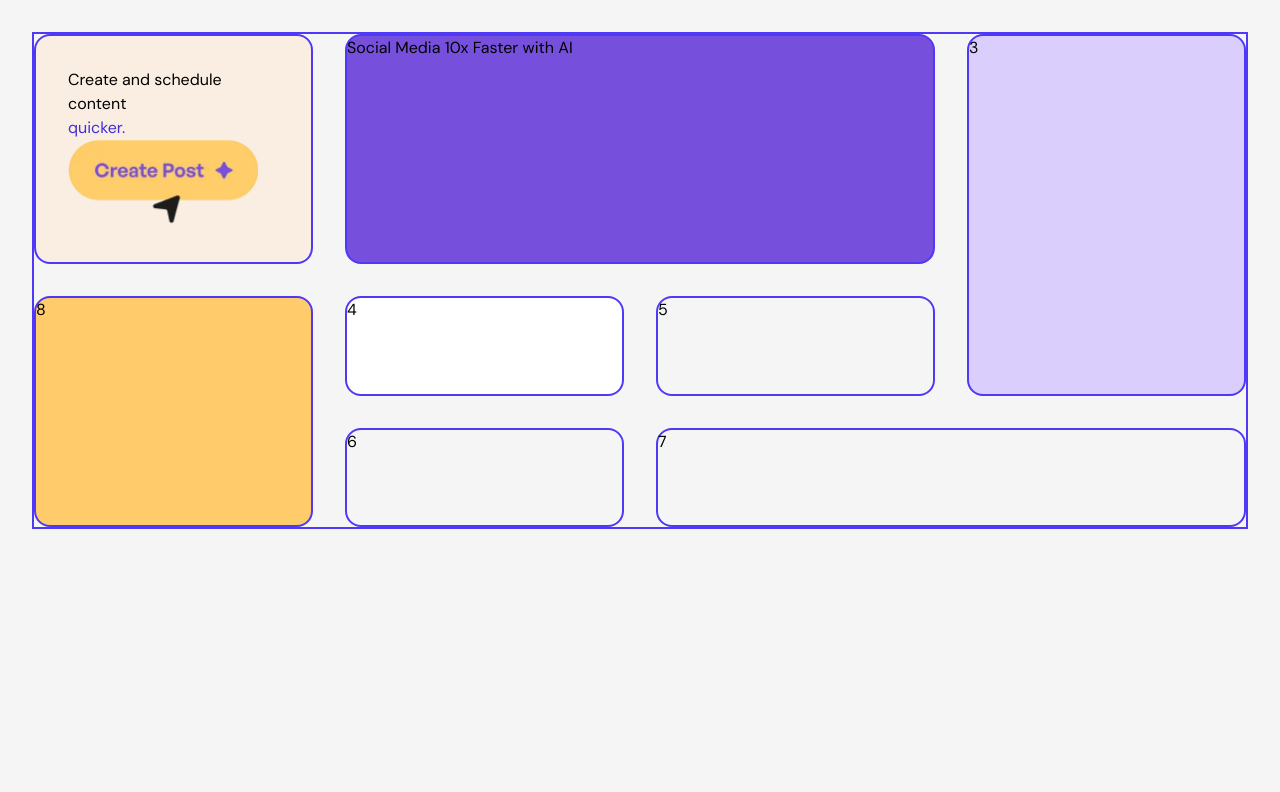
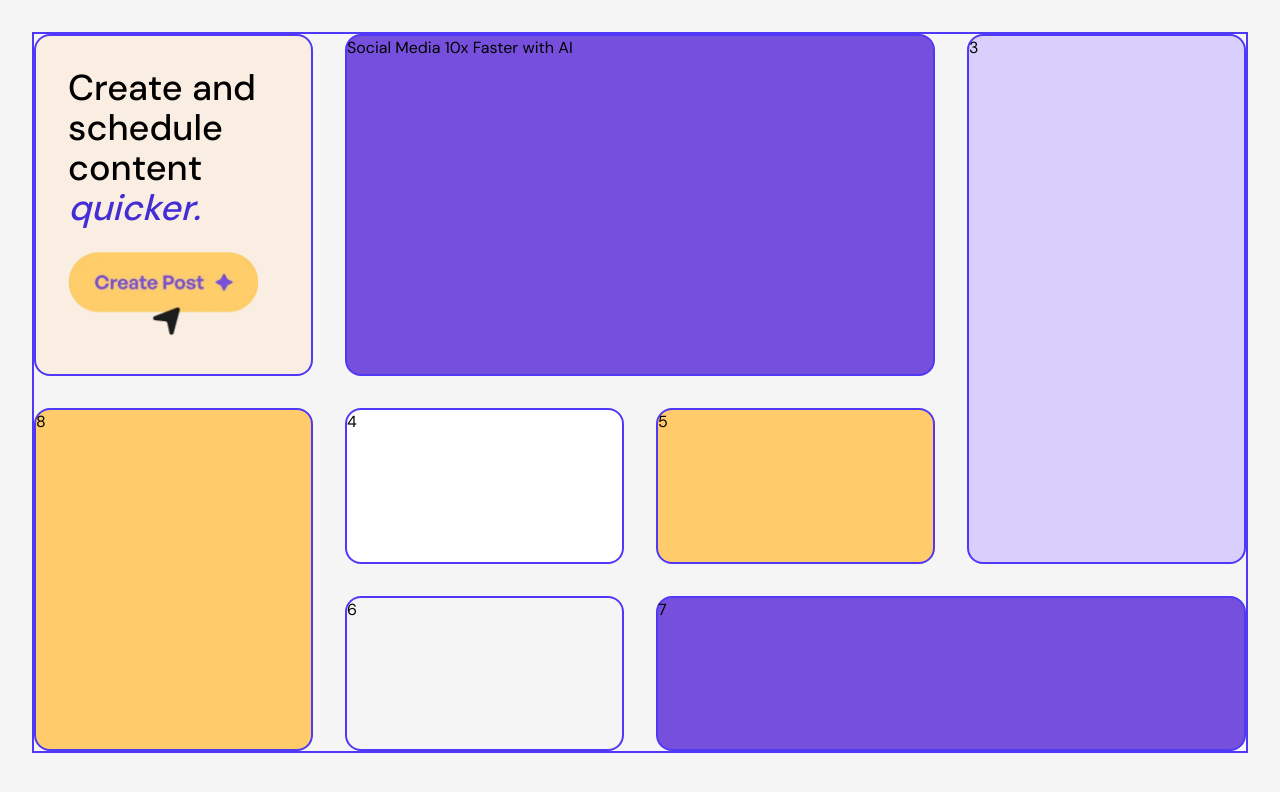
Before and after one commit to TomoeGozen2/sba3, a plain HTML site: page bento-grid-main/index.html in a window 1280 px wide. Drawn offline with nearby package versions, Linux system fonts and the light colour scheme.

Commit message:
card 1 done

```diff
--- a/bento-grid-main/index.html
+++ b/bento-grid-main/index.html
@@ -24,16 +24,16 @@
 </head>
 <body class="bg-[#f5f5f5] p-8 font-dm-sans">
 <div class = "grid grid-cols-4 grid-rows-4 gap-8 border-2 border-indigo-600">
-   <div class = " rounded-2xl bg-[hsl(31,66%,93%)] p-8 font-dm-sans border-2 border-indigo-600 grid col-start-1 col-end-2 row-start-1 row-end-3 ">Create and schedule content
-    <span class="text-indigo-700">quicker.</span>
-    <img class="" src = "assets/images/illustration-create-post.webp">
-   </div>
+   <h2 class = "text-4xl font-medium rounded-2xl bg-[hsl(31,66%,93%)] p-8 font-dm-sans border-2 border-indigo-600 grid col-start-1 col-end-2 row-start-1 row-end-3 ">Create and schedule content
+    <span class="italic text-indigo-700">quicker.</span>
+    <img class="mt-6 w-48 " src = "assets/images/illustration-create-post.webp">
+   </h2>
   <div class = "bg-[hsl(256,67%,59%)] rounded-2xl border-2 border-indigo-600 grid col-start-2 col-end-4 row-start-1 row-end-3" >Social Media 10x Faster with AI</div>
   <div class = "bg-[hsl(254,88%,90%)] rounded-2xl border-2 border-indigo-600 grid col-start-4 col-end-5 row-start-1 row-end-4" >3</div>
   <div class = "bg-[hsl(0,0%,100%)] rounded-2xl border-2 border-indigo-600" >4</div>
-  <div class = "rounded-2xl border-2 border-indigo-600">5</div>
+  <div class = "bg-[hsl(39,100%,71%)] rounded-2xl border-2 border-indigo-600">5</div>
   <div class = "rounded-2xl border-2 border-indigo-600">6</div>
-  <div class = "rounded-2xl border-2 border-indigo-600 grid col-start-3 col-end-5 row-start-4 row-end-5">7</div>
+  <div class = "bg-[hsl(256,67%,59%)] rounded-2xl border-2 border-indigo-600 grid col-start-3 col-end-5 row-start-4 row-end-5">7</div>
   <div class = "bg-[hsl(39,100%,71%)] rounded-2xl border-2 border-indigo-600 grid col-start-1 col-end-2 row-start-3 row-end-5">8</div>
 </div>
  </body>
```
